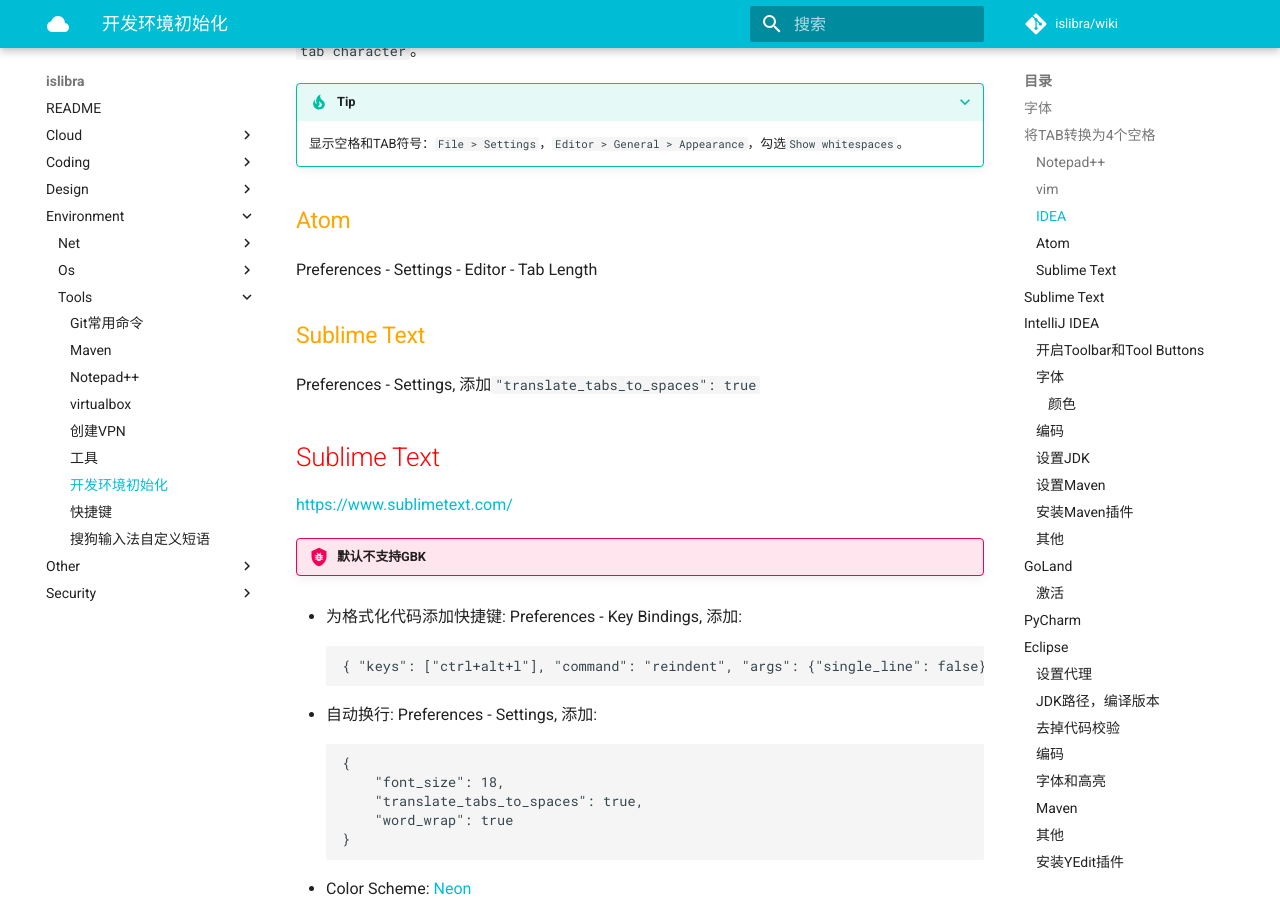
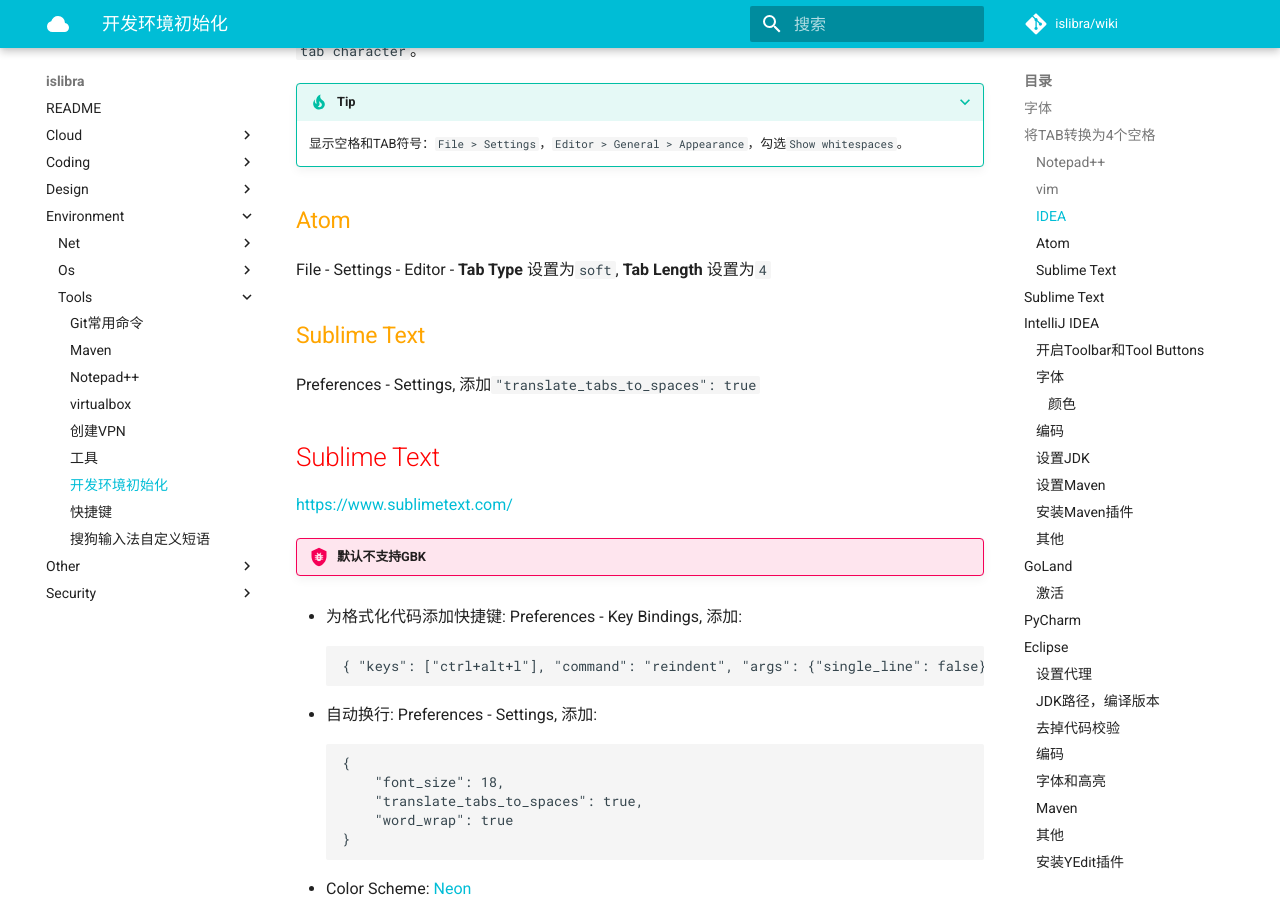
Before and after one commit to islibra/wiki, an MkDocs documentation site: the page built from docs/environment/tools/开发环境初始化.md, in a window 1280 px wide and 900 px high, scrolled down 1054 px. Built offline with MkDocs 1.6.1 and Material for MkDocs 9.7.7, drawn with Linux system fonts in a browser that asks for light colours; comment, search, counter and statistics services are not loaded.

Commit message:
Update 开发环境初始化.md

```diff
--- a/docs/environment/tools/开发环境初始化.md
+++ b/docs/environment/tools/开发环境初始化.md
@@ -45,7 +45,7 @@ $ source .vimrc
 
 ### Atom
 
-Preferences - Settings - Editor - Tab Length
+File - Settings - Editor - **Tab Type** 设置为`soft`, **Tab Length** 设置为`4`
 
 ### Sublime Text
 
```
